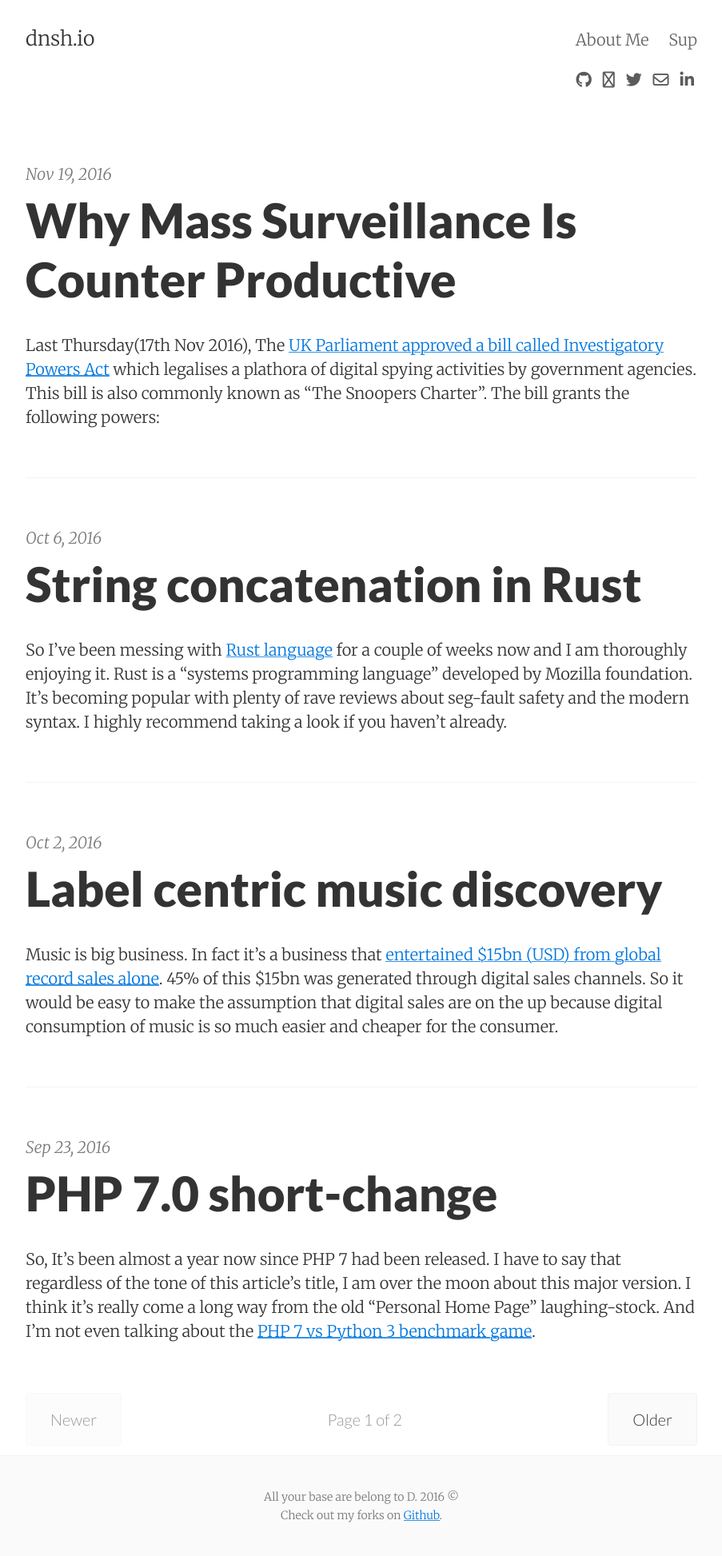
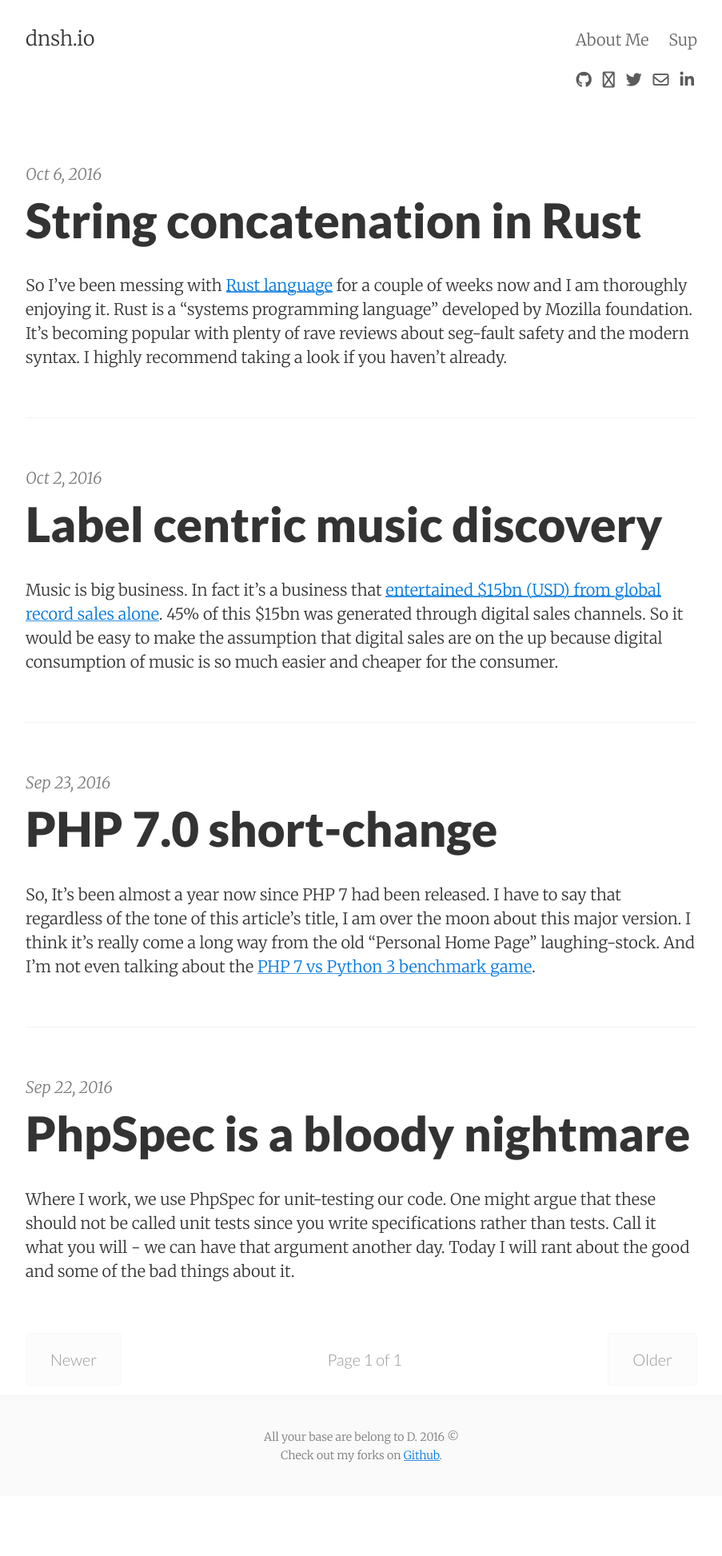
Before and after one commit to dnshio/dnshio.github.io, a Jekyll site: the page built from index.html, in a window 1280 px wide. Shown: the whole page at 80% size, without its empty margins (188-1091 px from the left). Built offline with Jekyll 4.4.1, drawn with Linux system fonts in a browser that asks for light colours; nearby versions of some CDN libraries; the list of posts is cut into pages by our own code; after the commit the page ends 1871 px from its top, so only the background shows below that; part of the change alters nothing that is shown.

Commit message:
Updated 2016-11-19-why-mass-surveillance-is-counter-productive.md

```diff
--- a/_posts/2016-11-19-why-mass-surveillance-is-counter-productive.md
+++ b/_posts/2016-11-19-why-mass-surveillance-is-counter-productive.md
@@ -1,5 +1,5 @@
 ---
-published: true
+published: false
 layout: post
 description: 'Mass surveillance is not only useless, it''s also dangerous'
 modified: 2016-11-19T00:00:00.000Z
@@ -17,7 +17,17 @@ This could include downloading data from a mobile phone that is stolen or left u
 Whlist this is nothing new, this is the first time the practice has been made legal in a western democracy. Given that a warrent is required before any attacks, many people would be fine with this law. But...
 
 ## Bulk hacking and collecting bulk data sets also becomes legal
-This is where things start to get a little intrusive. "Bulk hacking" grants government agencies to perform proximity attacks on networks and devices in bulk, and almost indiscriminately. For example, it would become legal for government agents to hack your company's network if they think one of your colleagues is emailing ISIS. Not only that, it's also legal for them to keep whatever data they might find about YOU even though you have never broken the law in your life.
+This is where things start to get a little intrusive. "Bulk hacking" grants government agencies to perform proximity attacks on networks and devices in bulk, and almost indiscriminately. For example, it would become legal for government agents to hack your company's network if they think one of your colleagues is emailing ISIS. Not only that, it's also legal for them to keep whatever data they might find about YOU even though you had nothing to do with it.
 
 ## IP Bill and web logs
 Internet service providers are now oblidged to store internet history data for all their customers for a minimum of 12 months. Internet history data logs will be made up of websites that you may have visited and devices that you have connected with. Government agencies are to be given full access to all of this data without any need for a warrant.
+
+## OK so what? What's wrong with all this?
+Lets not worry about *equipment interference* since this is quite similar to other breaking and entering laws that many think is fair. However, very few would find indiscriminate attacks on private data to be fair.
+
+But I'm not terribly fussed about the fairness of this bill, actually. What I'm concerned about is how ineffetive are these policies at doing what the government claim they do: **counter-terrorism and provide security**. Before going further, let me introduce some security engineering jargon:
+
+1. **Policy** (or the objective goal)
+2. **Mechanism** (ciphers, access controls, hardware tamper-resistance and other machinery that you assemble in order to implement the policy)
+3. **Assurance** (the amount of reliance you can place on each particular mechanism)
+4. **Incentive** (the motive for people to either guard or try and defeat the policy)
```
